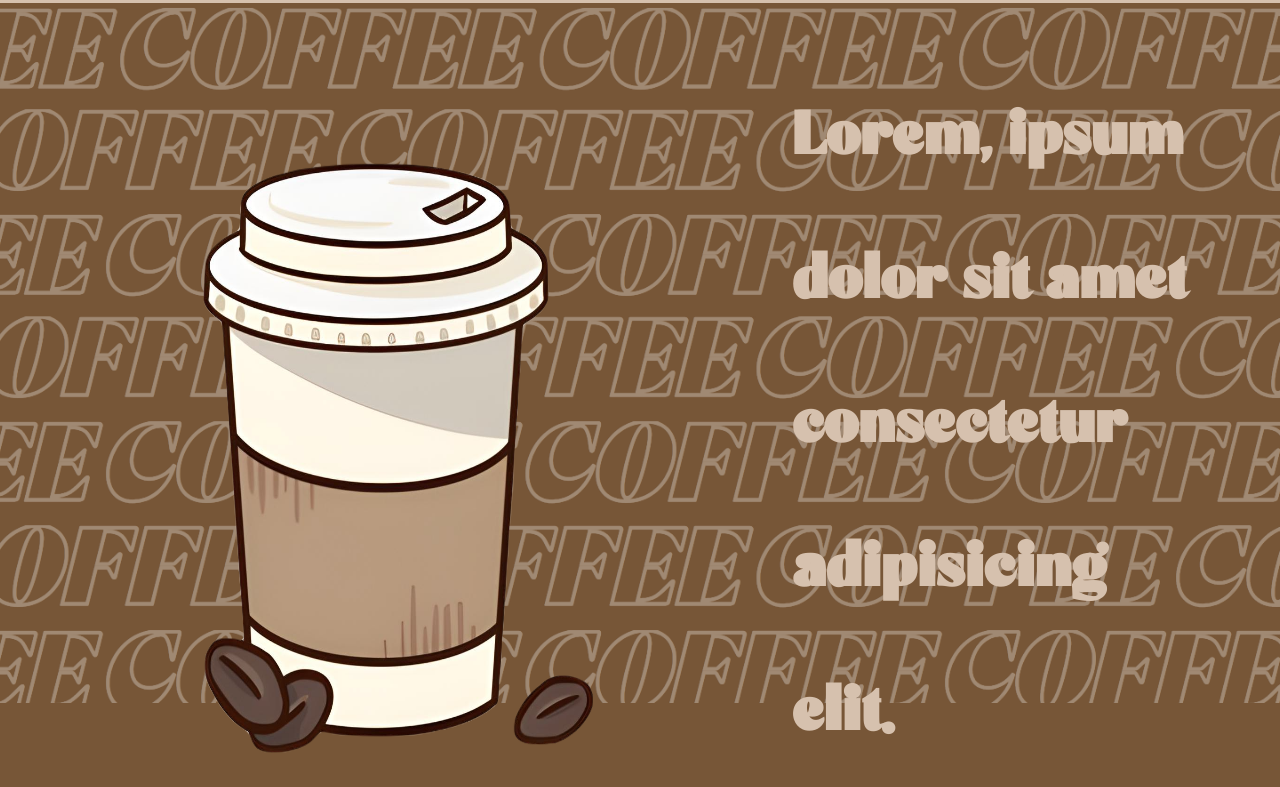
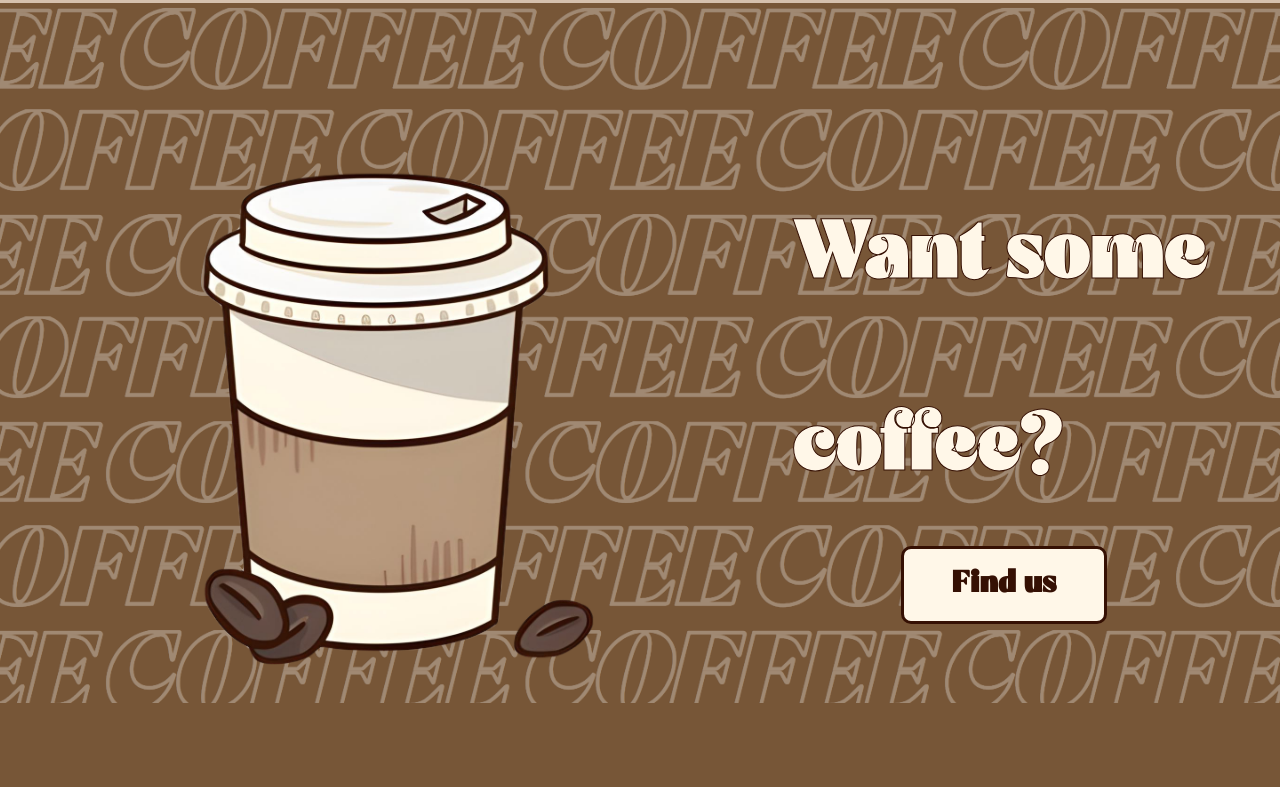
Before and after one commit to ToMaZiT/coffee-shop, a website: page index.html in a window 1280 px wide. Shown: the part 97-884 px from the top of the page. Drawn offline with Linux system fonts and the light colour scheme.

Commit message:
Sigo actualizando el home

```diff
--- a/index.html
+++ b/index.html
@@ -31,8 +31,13 @@
         <img class="first-look-image" src="images/coffee-home.png" alt="">
 
         <div class="first-look-info-container">
-            <h3 class="first-look-info">Lorem, ipsum dolor sit amet consectetur adipisicing elit.</h3>
+            <h3 class="first-look-info">Want some coffee?</h3>
+
+            <div class="first-look-findus-button">
+                <h4 class="first-look-findus">Find us</h4>
+            </div>
         </div>
+
     </section>
 
 
--- a/scss/base/_colors.scss
+++ b/scss/base/_colors.scss
@@ -1,2 +1,3 @@
 $bg-color-coffee: rgb(119, 86, 55);
+$bg-color-coffee-dark: rgb(71, 51, 32);
 $bg-color-navbar: #D6C1AE;
--- a/scss/partials/_home-content.scss
+++ b/scss/partials/_home-content.scss
@@ -3,28 +3,63 @@
 .first-look-container {
     display: flex;
     justify-content: space-between;
-    height: 100%;
-    margin-top: 5%;
+    align-items: center;
+    margin: 7% 0 7% 0;
 
     .first-look-image {
         width: 600px;
-        margin: 0 5% 0 5%
+        margin: 0 5% 0 5%;
+
+        @media (max-width: 1021px) {
+
+            display: none;
+        }
 
     }
 
     .first-look-info-container {
+        width: 800px;
+        margin: 0 5% 0 5%;
+
+        .first-look-info {
+            font-size: 80px;
+            font-family: "Mechta";
+            color: #FFF7E8;
+            -webkit-text-stroke-width: 1px;
+            -webkit-text-stroke-color: #351003;
+            display: flex;
+            justify-content: center;
+
+        }
+
+        @media (max-width: 1021px) {
+
+            margin: 0;
+        }
+
+        .first-look-findus-button {
+            display: flex;
+            justify-content: center;
+
+            .first-look-findus {
+                background-color: #FFF7E8;
+                width: 200px;
+                font-size: 30px;
+                text-align: center;
+                font-family: "Mechta";
+                border: 3px solid #351003;
+                border-radius: 10px;
+                color: #351003;
+
+            }
+        }
+
+    }
+
+    @media (max-width: 1021px) {
+
         display: flex;
         justify-content: center;
         align-items: center;
-        width: 700px;
-        margin: 0 5% 0 5%;
-
-        .first-look-info {
-            font-size: 60px;
-            font-family: "Mechta";
-            color: $bg-color-navbar;
-
-        }
-
     }
 }
```
Also changed, not shown: css/style.css, 1 other file.
